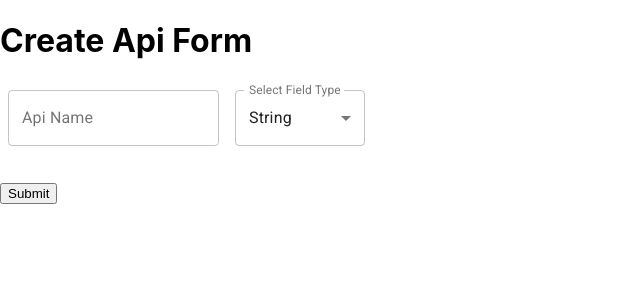
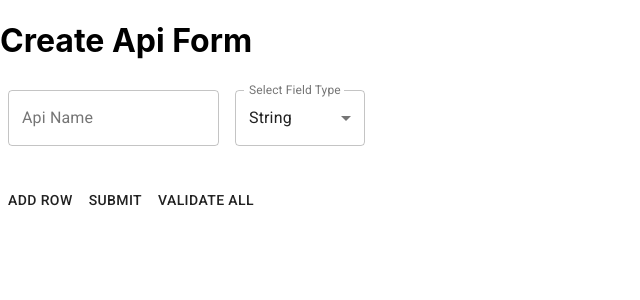
Before and after one commit to alandouglas96/noRest-frontend, a React (Create React App) app in the folder client/: page / in a window 1280 px wide. Shown: the top 300 px of the page, without its empty margins (0-640 px from the left). Built offline with nearby package versions, Linux system fonts and the light colour scheme.

Commit message:
Feat: Add row funtionality implemented, needs more wokrd

```diff
--- a/client/src/App.css
+++ b/client/src/App.css
@@ -43,13 +43,6 @@
   flex-direction: row;
 }
 
-
-.error {
-  color: red;
-  font-size: small;
-  margin-left: 5px;
-}
-
 .minHeight {
   min-height: 100px;
 }
--- a/client/src/App.js
+++ b/client/src/App.js
@@ -6,12 +6,8 @@ import { MuiThemeProvider, createMuiTheme } from '@material-ui/core/styles';
 
 const theme = createMuiTheme({
   palette: {
-    primary: {
-        main: 'rgb(109, 194, 194)'
-      },
-      secondary: {
-        main: '#FFFFFF'
-      }
+    primary: { main: '#4DB6AC' },
+    secondary: { main: '#81C784' }
     }
   },
 )
--- a/client/src/components/container/Create-Api-Form.js
+++ b/client/src/components/container/Create-Api-Form.js
@@ -1,4 +1,4 @@
-import React from 'react';
+import React, { useState, useEffect } from 'react';
 import { Formik, Form, Field } from 'formik';
 import * as Yup from 'yup';
 import { makeStyles } from '@material-ui/core/styles';
@@ -7,16 +7,9 @@ import { TextField, Button } from '@material-ui/core';
 import MuiInput from '../presentional/MuiInput';
 import MuiSelect from '../presentional/MuiSelect';
 
-const SignupSchema = Yup.object().shape({
-  fieldName: Yup.string()
-    .min(2, 'Too Short!')
-    .max(50, 'Too Long!')
-    .required('Required'),
-  fieldType: Yup.string()
-    .min(2, 'Too Short!')
-    .max(50, 'Too Long!')
-    .required('Required')
-});
+
+
+
 
 const useStyles = makeStyles(theme => ({
   root: {
@@ -27,42 +20,92 @@ const useStyles = makeStyles(theme => ({
   },
 }));
 
+const FieldRow = ({fieldName, fieldTypeName}) => {
+ return <div className="flex">
+              <Field
+
+              name={fieldName}
+              label="Api Name"
+              component={MuiInput}
+              validate={validateApiName} />
+
+              <Field value={'String'} name={fieldTypeName} component={MuiSelect}/>
+
+            </div>
+}
+
 function validateApiName(value) {
   let error; //fetch to database and find exisiting api name
-  if (value === 'admin') {
-    error = 'Nice try!';
+  console.log('VALUE',value);
+
+  if (value === '') {
+    error = 'my error';
   }
   return error;
 }
 
 export default () => {
+  const [formSchema, setFormSchema] = useState({})
+  const [initialSchema, setInitialSchema] =  useState({})
+  const [fieldRows, setFieldRows] = useState(1)
   const classes = useStyles();
+
+  useEffect(()=>{
+    const shape = Array(fieldRows)
+      .fill('')
+      .reduce((accum, row, idx) => {
+        return {
+          ...accum,
+          [`fieldName${idx}`]: Yup.string()
+            .min(2, 'Too Short!')
+            .max(50, 'Too Long!')
+            .required('Required')
+        }
+    }, {})
+    setFormSchema(Yup.object().shape(shape));
+
+    const initialSchemaTemp = Array(fieldRows)
+    .fill('')
+    .reduce((accum, row, idx) => {
+      return {
+        ...accum,
+        [`fieldName${idx}`]: 'he',
+        [`fieldTypeName${idx}`]: 'String'
+      }
+  }, {})
+    setInitialSchema(initialSchemaTemp)
+
+
+    },[fieldRows])
+
   return (
     <div>
       <div>
         <h1>Create Api Form</h1>
         <Formik
+        validateOnBlur
           initialValues={{
-          fieldName: '',
-          fieldType: 'String'
+            fieldName0: '',
+            fieldTypeName0: 'String'
           }}
-        validationSchema={SignupSchema}
-
+          validationSchema={formSchema}
           onSubmit={values => {
             // same shape as initial values
             console.log(values);
           }}
         >
-        {() => (
+          {({validateForm}) => (
             <Form>
-            <div className="flex">
-              <Field name="fieldName" label="Api Name" component={MuiInput} validate={validateApiName} />
-
-              <Field name="fieldType"component={MuiSelect}/>
-
-            </div>
-
-            <button type="submit">Submit</button>
+              {Array(fieldRows).fill(' ').map((_, idx) => (
+                <FieldRow
+                  fieldTypeName={`fielTypeName${idx}`}
+                  fieldName={`fieldName${idx}`}
+                />
+              ))}
+              <Button onClick={() => setFieldRows(fieldRows + 1)}>Add Row</Button>
+              <Button type="submit">Submit</Button>
+              <Button onClick={() => validateForm().then(() => console.log('blah'))}>
+            Validate All</Button>
             </Form>
           )}
         </Formik>
--- a/client/src/components/presentional/MuiInput.js
+++ b/client/src/components/presentional/MuiInput.js
@@ -13,6 +13,14 @@ const useStyles = makeStyles(theme => ({
   selectEmpty: {
     marginTop: theme.spacing(2),
   },
+  inputFocused: {
+    backgroundColor: "#00FF00",
+    borderColor: '#FFFFFF',
+    boxShadow: '0 0 0 0.2rem rgba(0,123,255,.25)',
+    maxHeight: '20px',
+    width: '40%',
+  }
+
 }));
 
 export default ({
@@ -24,7 +32,7 @@ export default ({
   return (
   <div className="minHeight">
     <FormControl {...field} {...props} variant="outlined" className={classes.formControl} style={{minWidth: 130}}>
-      <TextField  {...field} {...props} id="outlined-basic"  variant="outlined" />
+      <TextField autoComplete='off' {...field} {...props} id="outlined-basic"  variant="outlined" />
         {
         touched[field.name] &&
         errors[field.name] &&
--- a/client/src/components/presentional/MuiSelect.js
+++ b/client/src/components/presentional/MuiSelect.js
@@ -14,6 +14,8 @@ const useStyles = makeStyles(theme => ({
     marginTop: theme.spacing(2),
   },
 }));
+
+const SELECT_DEFAULT_VALUE = 'String';
 
 export default ({
   field, // { name, value, onChange, onBlur }
@@ -37,9 +39,11 @@ export default ({
         <Select {...field} {...props} className="length"
           labelId="demo-simple-select-outlined-label"
           id="demo-simple-select-outlined"
-          value={field.value}
+          value={field.value ? field.value : SELECT_DEFAULT_VALUE}
           labelWidth={labelWidth}
+
         >
+        {console.log('field value-------------->', field.value)}
           <MenuItem id={1} value={"String"}>String</MenuItem>
           <MenuItem id={2}value={"Number"}>Number</MenuItem>
           <MenuItem id={3}value={"Date"}>Date</MenuItem>
--- a/client/src/index.css
+++ b/client/src/index.css
@@ -11,6 +11,3 @@ code {
   font-family: source-code-pro, Menlo, Monaco, Consolas, 'Courier New',
     monospace;
 }
-.color {
-  color: rgb(109, 194, 194);
-}
```
Also changed, not shown: 1 other file (tests, documents, lock files or other folders). Lines whose indentation alone changed are shown as unchanged.
